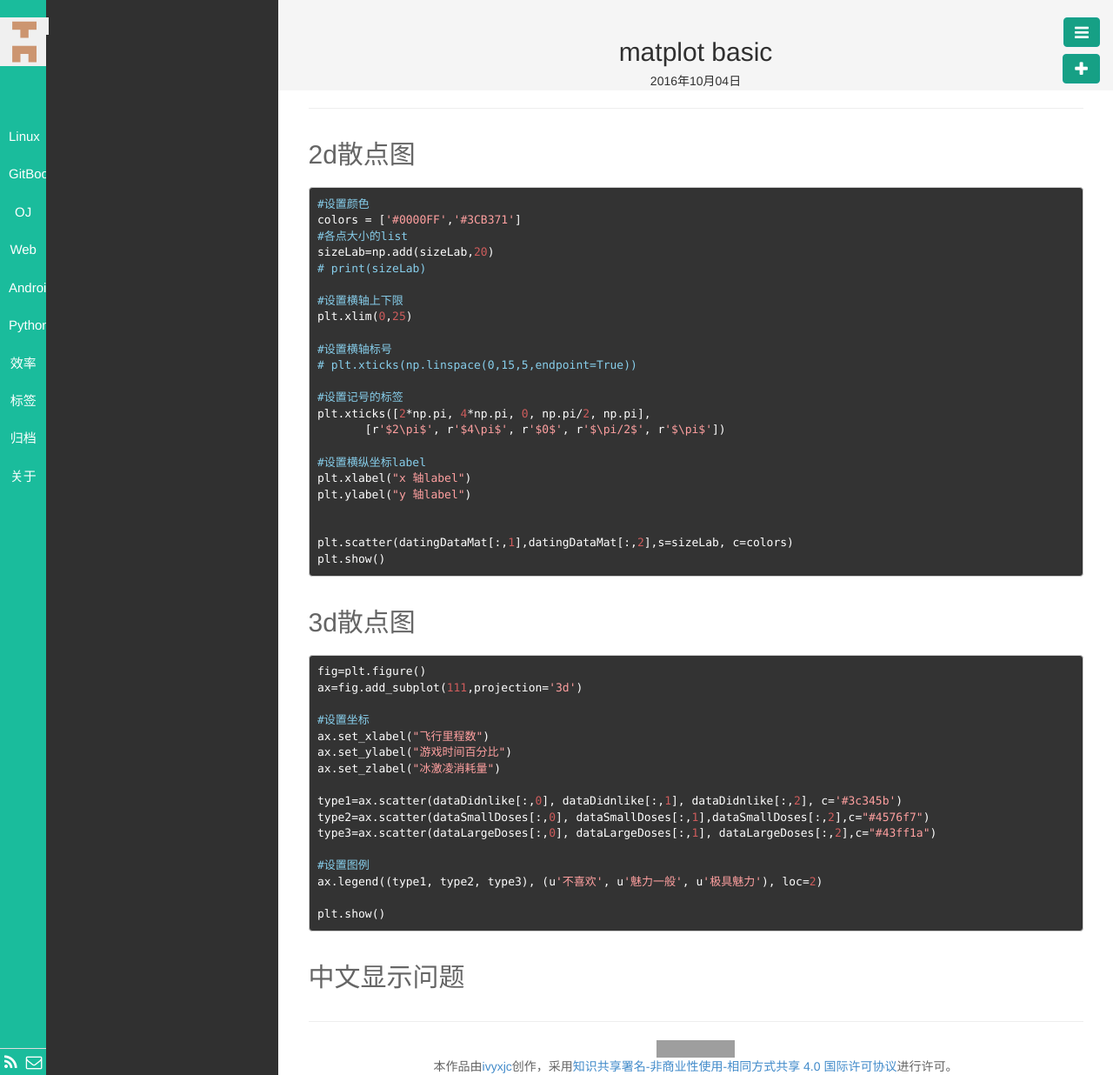
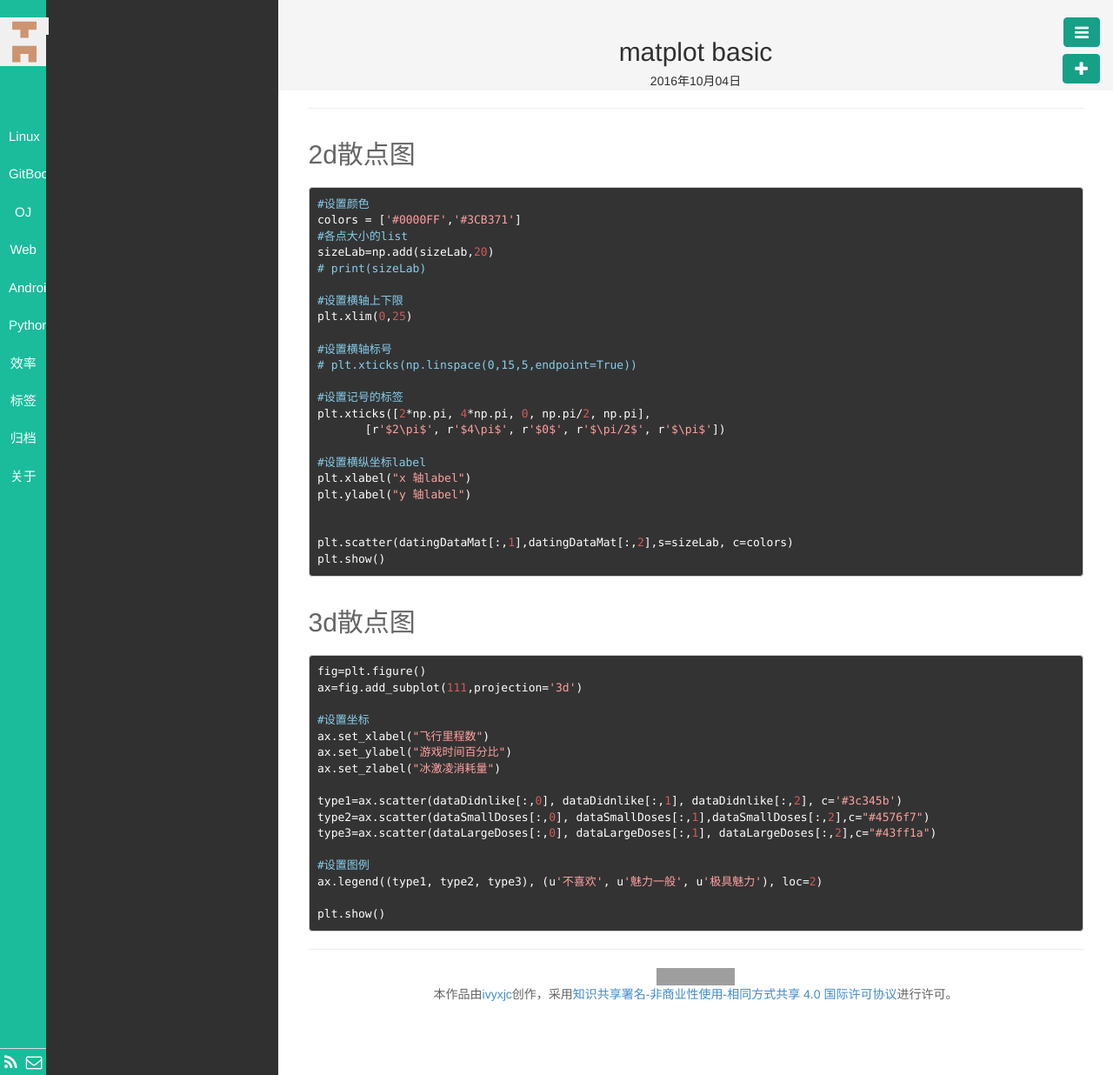
Before and after one commit to ivyxjc/jekyll_blog, a Jekyll site: the page built from _posts/python/matplotlib/2016-10-04-matplotlib-basic.md, in a window 1280 px wide. Shown: the whole page at 87% size. Built offline with Jekyll 4.4.1, drawn with Linux system fonts in a browser that asks for light colours; comment, search, counter and statistics services are not loaded; grey boxes are pictures that could not be loaded.

Commit message:
matplotlib

````diff
--- a/_posts/python/matplotlib/2016-10-04-matplotlib-basic.md
+++ b/_posts/python/matplotlib/2016-10-04-matplotlib-basic.md
@@ -57,7 +57,3 @@ ax.legend((type1, type2, type3), (u'不喜欢', u'魅力一般', u'极具魅力'
 
 plt.show()
 ```
-
-
-
-## 中文显示问题
````
